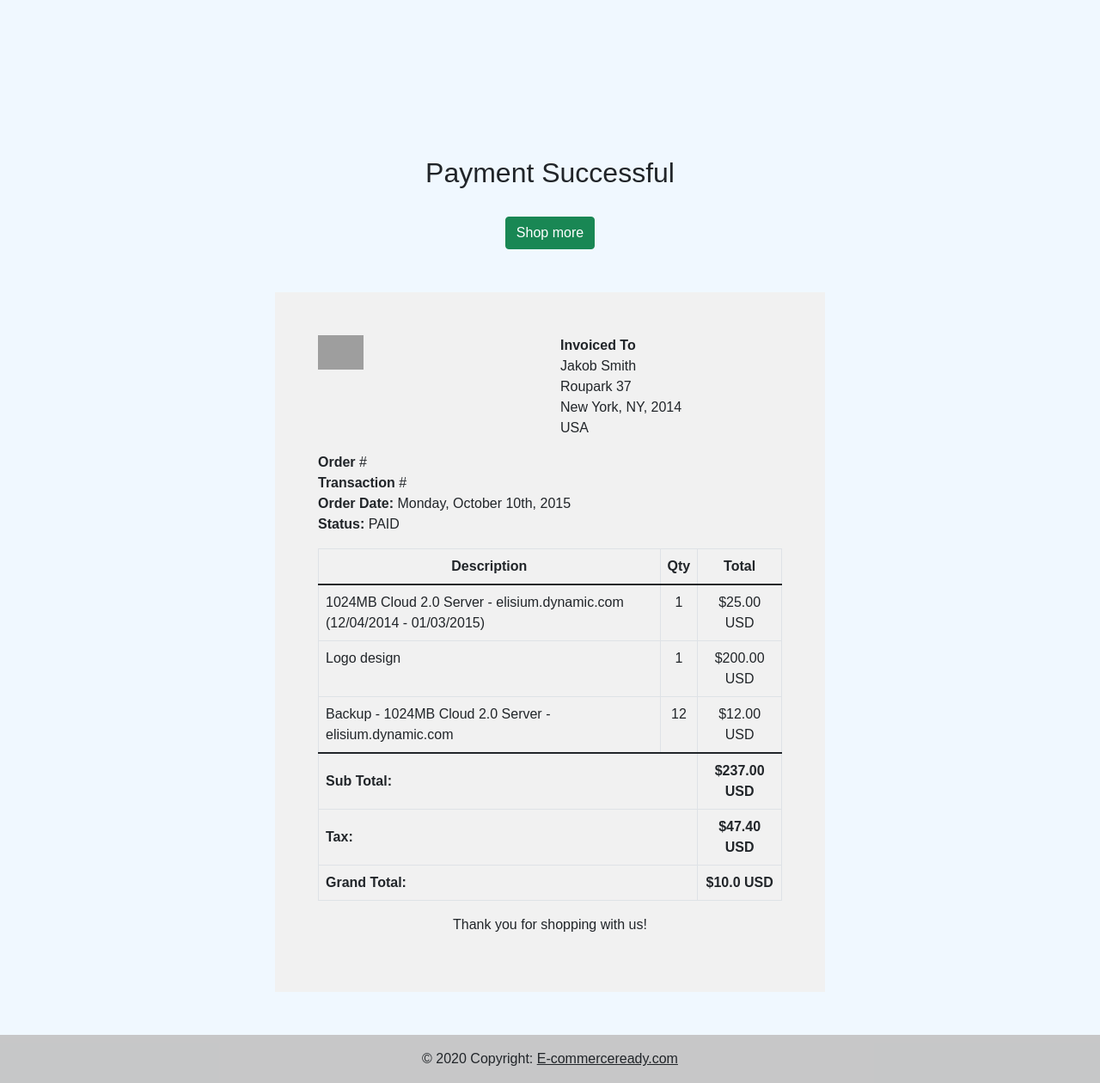
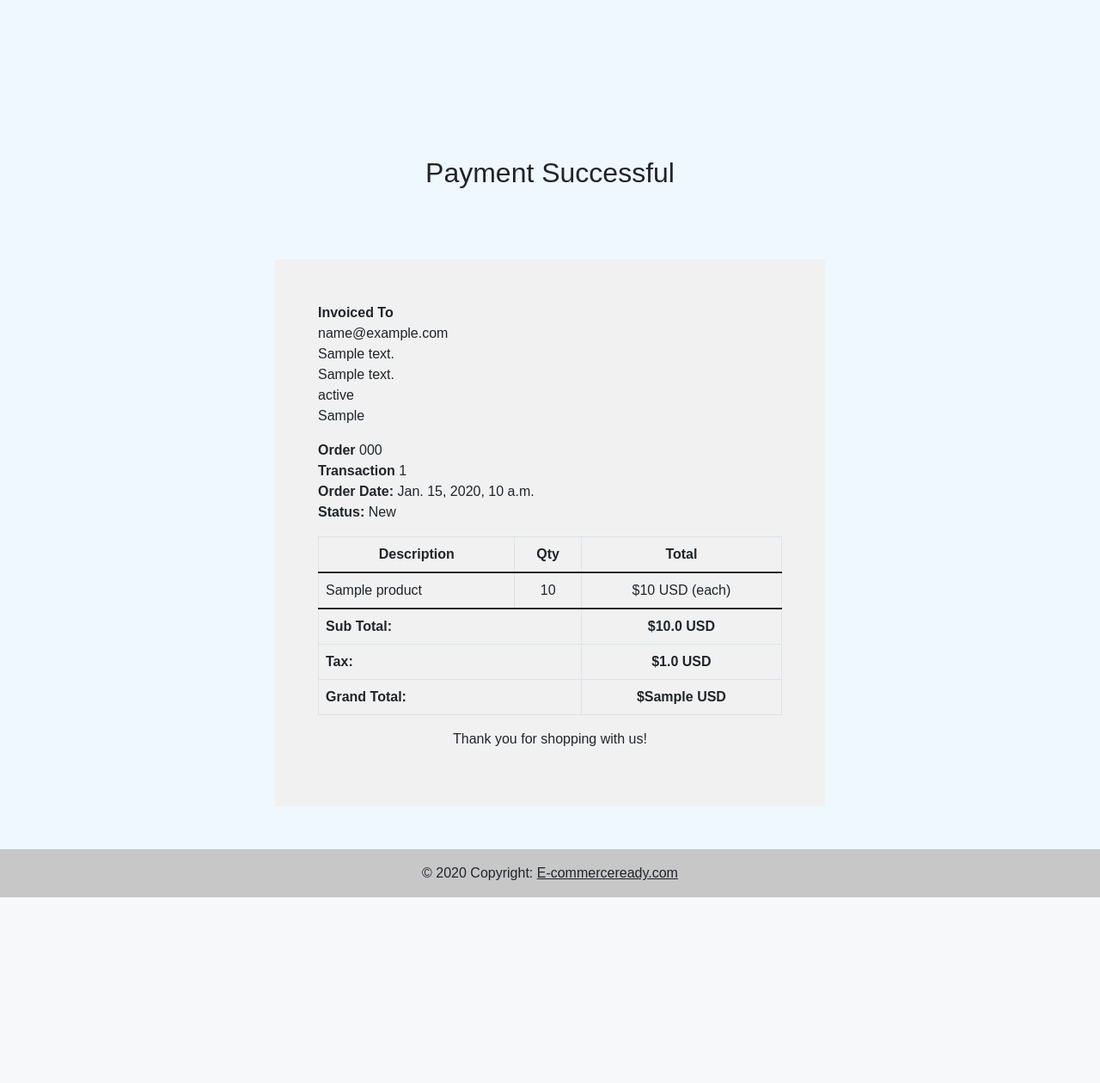
Before and after one commit to ahmedjameel1/django-ecommerceready, a Django app: template orders/templates/orders/paymentsuccess.html in a window 1280 px wide. Shown: the part 58-1318 px from the top of the page at 86% size. After the commit the page ends 1102 px from the top, so only its background shows below. Run offline with Django 4.2, Linux system fonts and the light colour scheme; tables that the repository leaves empty hold one stand-in row (values such as "Sample post"); the template is opened without the code that fills it: values that come from a table or form of the project are taken from there, most other values are stand-ins (such as "Sample title", 1, 10 or a date in 2020); some libraries are stand-ins or nearby versions; grey boxes are pictures that could not be loaded.

Commit message:
complete order and payment and after order functionality

```diff
--- a/orders/templates/orders/paymentsuccess.html
+++ b/orders/templates/orders/paymentsuccess.html
@@ -1,4 +1,5 @@
 {%extends 'base.html'%}
+{%load static%}
 {%block content%}
 
 
@@ -6,9 +7,6 @@
     <center><i class="fas fa-check-circle" style="font-size: 72px;margin-bottom: 20px;color: #28A745;"></i></center>
     <h2 class="text-center">Payment Successful</h2>
 	<br>
-	<div class="text-center">
-		<a href="{% url 'store' %}" class="btn btn-success">Shop more</a>
-	</div>
 </div>
 
 <div class="container" style="margin: 0 auto;width: 50%;padding: 50px;background: #f1f1f1;margin-top: 50px;margin-bottom: 50px;">
@@ -19,21 +17,17 @@
                 <!-- Start .panel -->
                 <div class="panel-body p30">
                     <div class="row">
-                        <!-- Start .row -->
-                        <div class="col-lg-6">
-                            <!-- col-lg-6 start here -->
-                            <div class="invoice-logo"><img src="/images/logo.png" alt="Invoice logo" style="max-height: 40px;"></div>
-                        </div>
                         <!-- col-lg-6 end here -->
                         <div class="col-lg-6">
                             <!-- col-lg-6 start here -->
                             <div class="invoice-from">
                                 <ul class="list-unstyled text-right">
                                     <li><strong>Invoiced To</strong></li>
-                                    <li>Jakob Smith</li>
-                                    <li>Roupark 37</li>
-                                    <li>New York, NY, 2014</li>
-                                    <li>USA</li>
+                                    <li>{{order.user}}</li>
+                                    <li>{{order.address_line_1}}</li>
+                                    <li>{{order.address_line_2}}</li>
+                                    <li>{{order.state}}</li>
+                                    <li>{{order.country}}</li>
                                 </ul>
                             </div>
                         </div>
@@ -43,10 +37,10 @@
                             <div class="invoice-details mt25">
                                 <div class="well">
                                     <ul class="list-unstyled mb0">
-                                        <li><strong>Order</strong> #</li>
-                                        <li><strong>Transaction</strong> #</li>
-                                        <li><strong>Order Date:</strong> Monday, October 10th, 2015</li>
-                                        <li><strong>Status:</strong> PAID</li>
+                                        <li><strong>Order</strong> {{order.order_number}}</li>
+                                        <li><strong>Transaction</strong> {{order.payment.payment_id}}</li>
+                                        <li><strong>Order Date:</strong> {{order.created_at}}</li>
+                                        <li><strong>Status:</strong> {{order.status}}</li>
                                     </ul>
                                 </div>
                             </div>
@@ -61,36 +55,28 @@
                                                 <th class="per25 text-center">Total</th>
                                             </tr>
                                         </thead>
-                                        <tbody>
+                                        <tbody
+                                        {%for item in cartitems%}
                                             <tr>
-                                                <td>1024MB Cloud 2.0 Server - elisium.dynamic.com (12/04/2014 - 01/03/2015)</td>
-                                                <td class="text-center">1</td>
-                                                <td class="text-center">$25.00 USD</td>
+                                                <td>{{item.product.title}}</td>
+                                                <td class="text-center">{{item.qty}}</td>
+                                                <td class="text-center">${{item.product.price}} USD (each)</td>
                                             </tr>
-                                            <tr>
-                                                <td>Logo design</td>
-                                                <td class="text-center">1</td>
-                                                <td class="text-center">$200.00 USD</td>
-                                            </tr>
-                                            <tr>
-                                                <td>Backup - 1024MB Cloud 2.0 Server - elisium.dynamic.com</td>
-                                                <td class="text-center">12</td>
-                                                <td class="text-center">$12.00 USD</td>
-                                            </tr>
+                                    {%endfor%}
                                         </tbody>
                                         <tfoot>
                                             <tr>
                                                 <th colspan="2" class="text-right">Sub Total:</th>
-                                                <th class="text-center">$237.00 USD</th>
+                                                <th class="text-center">${{order.order_total}} USD</th>
                                             </tr>
                                             <tr>
                                                 <th colspan="2" class="text-right">Tax:</th>
-                                                <th class="text-center">$47.40 USD</th>
+                                                <th class="text-center">${{order.tax}} USD</th>
                                             </tr>
 
                                             <tr>
                                                 <th colspan="2" class="text-right">Grand Total:</th>
-                                                <th class="text-center">${{order.order_total}} USD</th>
+                                                <th class="text-center">${{order_grand}} USD</th>
                                             </tr>
                                         </tfoot>
                                     </table>
```
Also changed, not shown: orders/templates/orders/orderaccepted.html (added, +13 -0 lines), orders/templates/orders/place_order.html (+6 -5 lines), orders/views.py (+48 -1 lines).
